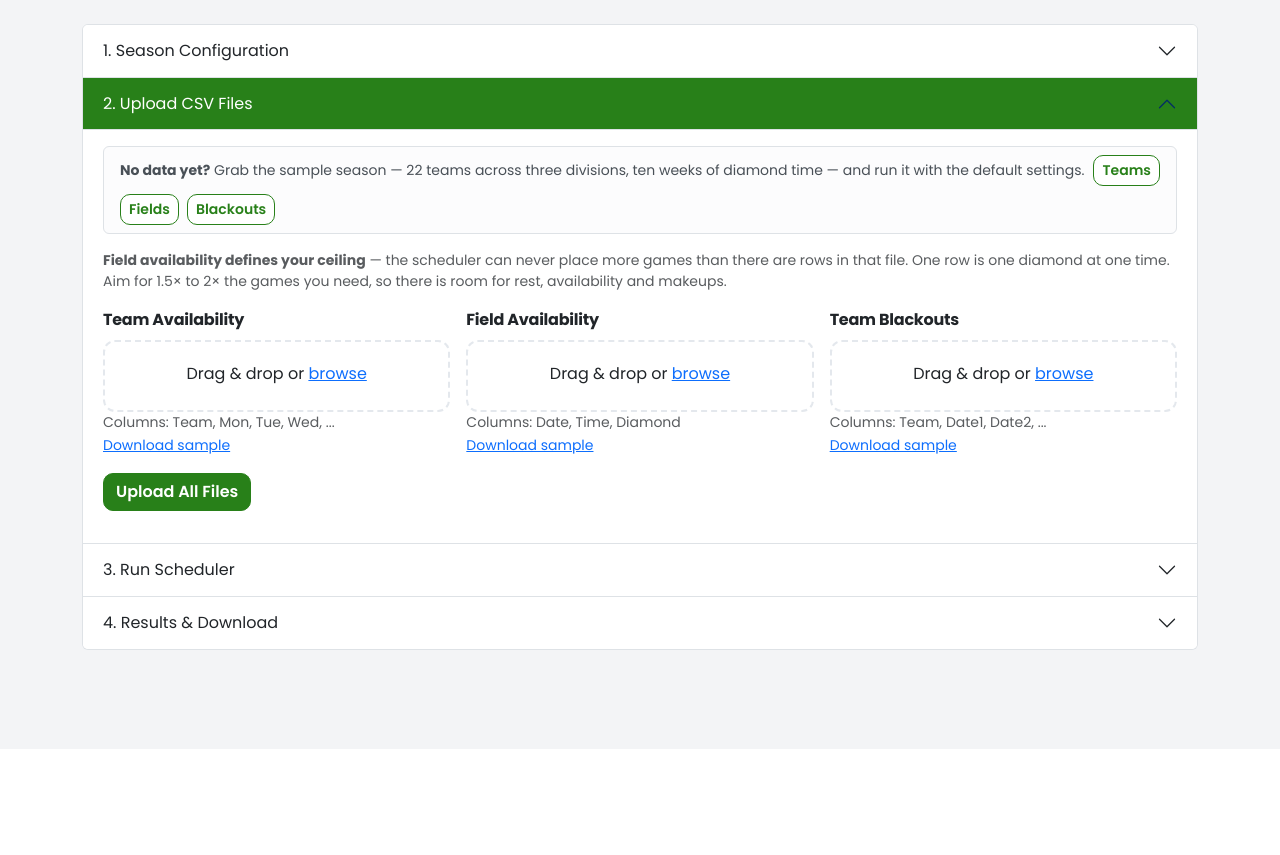
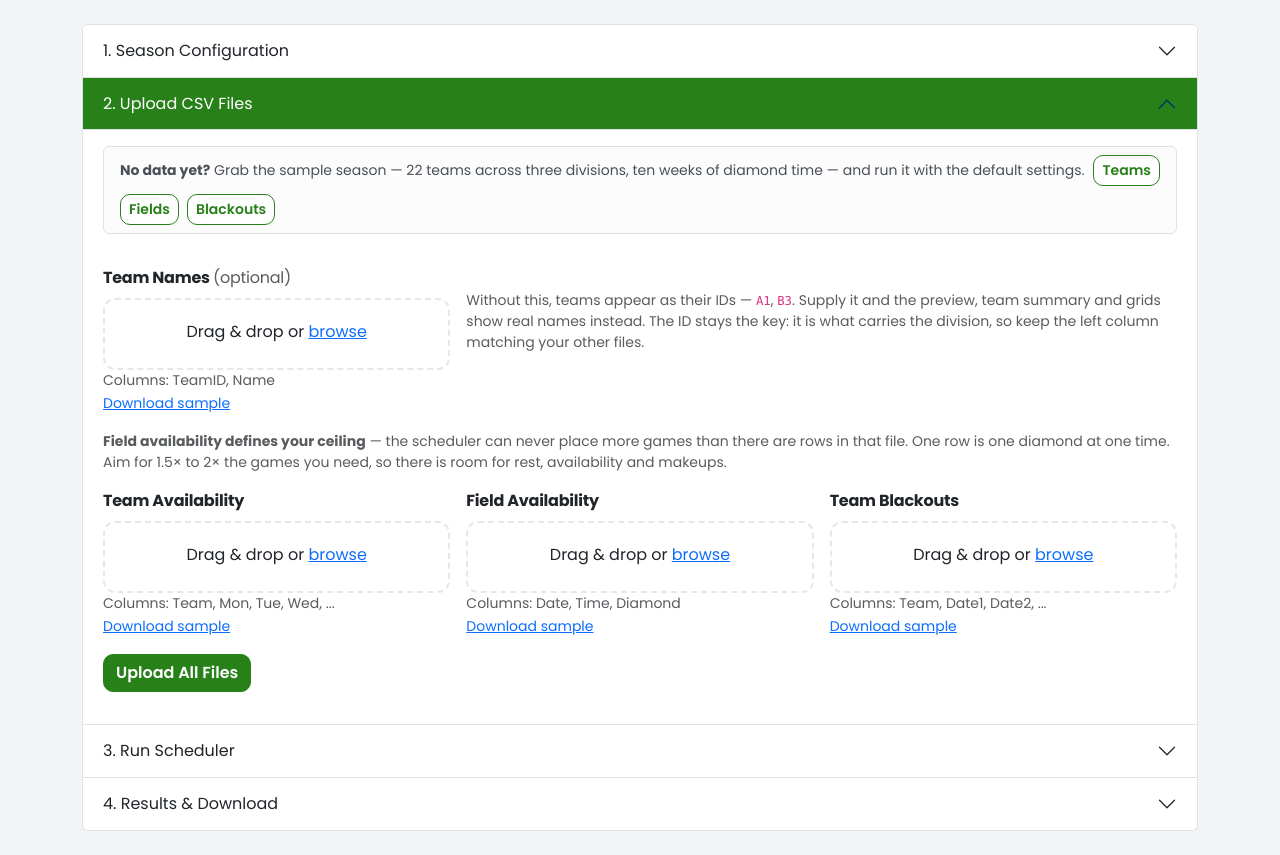
Before and after one commit to jpotter82/wmsl-schedule-builder, a Flask app: page /app in a window 1280 px wide, after a click on "2. Upload CSV Files". Shown: the part 51-906 px from the top of the page. Before the commit the page ends 701 px from the top, so only its background shows below. Run offline with Flask 3, Linux system fonts and the light colour scheme; the visitor is signed in with stand-in values (Sample User, id 1); data that the repository does not hold is empty; some libraries are stand-ins or nearby versions.

Commit message:
Show real team names in the UI, via an optional teams.csv
Reviewing a schedule as A1 vs A4 means translating in your head at every row.
An optional teams.csv maps IDs to names, and the preview, team summary, weekly
grid and matchup matrix use them.

A separate file rather than a column on team_availability.csv, because that
parser treats every cell after the team as a day token and ignores what it does
not recognise -- so "Sunday Sluggers" in a name column would contribute a
phantom Sun to that team's availability.

The ID stays the key. Division is the first character of the team name in
roughly fifteen places in the engine, eight of them inlining home[0] rather
than going through div_of, so names never reach it: they are applied only where
a label is printed. Grids keep the ID on hover and the team summary shows it
alongside, so rows can still be reconciled against the CSVs.

The map rides in the results payload rather than being resolved in the browser,
so the export pass can use the same thing without a second implementation.

Two things only testing found: /api/results returns an explicit whitelist and
silently dropped team_names, and renderTeamStats runs before the assignment did,
so that one table kept showing IDs while the rest showed names.

Names remain entirely optional -- no file means IDs, exactly as before.

Exports still write IDs. That is the follow-up.

Co-Authored-By: Claude Opus 5 <noreply@anthropic.com>

```diff
--- a/app.py
+++ b/app.py
@@ -374,8 +374,15 @@ def upload_csvs():
             return jsonify({'error': f'Missing file: {key}'}), 400
         f.save(str(uploads / f'{key}.csv'))
 
+    # Optional: display names. Absent means teams show as their IDs, as before.
+    optional = []
+    teams_file = request.files.get('teams')
+    if teams_file and teams_file.filename:
+        teams_file.save(str(uploads / 'teams.csv'))
+        optional.append('teams')
+
     summary = {}
-    for key in required:
+    for key in required + optional:
         with open(uploads / f'{key}.csv', encoding='utf-8-sig') as fh:
             lines = fh.readlines()
         summary[key] = {'rows': max(0, len(lines) - 1),
@@ -410,10 +417,16 @@ def start_run():
 
     csv_paths = {k: str(uploads / f'{k}.csv')
                  for k in ('team_availability', 'field_availability', 'team_blackouts')}
+    # Optional, and added after the required-file check below so its absence is
+    # never treated as a missing upload.
+    _teams_csv = uploads / 'teams.csv'
     for key, path in csv_paths.items():
         if not os.path.exists(path):
             run_lock.release()
             return jsonify({'error': f'CSV not uploaded yet: {key}'}), 400
+
+    if _teams_csv.is_file():
+        csv_paths['teams'] = str(_teams_csv)
 
     # Resolve everything that depends on the signed-in user HERE, while the request
     # context still exists. The background thread below has no request context, so
@@ -529,6 +542,7 @@ def run_results():
         'schedule_preview': r.get('schedule_preview', [])[:100],
         'matchup_matrix': r.get('matchup_matrix', {}),
         'weekly_table': r.get('weekly_table', {}),
+        'team_names': r.get('team_names', {}),
         'output_files': r.get('output_files', {}),
         'warnings': r.get('warnings', []),
         'log': r.get('log', ''),
--- a/scheduler_wrapper.py
+++ b/scheduler_wrapper.py
@@ -1,3 +1,4 @@
+import csv
 import io
 import os
 import re
@@ -489,6 +490,40 @@ def _run_attempt(config, loaded, seed):
     }
 
 
+def load_team_names(path):
+    """Read an optional teams.csv mapping team IDs to display names.
+
+    Deliberately a separate file rather than a column on team_availability.csv.
+    That parser treats every cell after the team as a day token and ignores what
+    it does not recognise, so a team called "Sunday Sluggers" would contribute a
+    phantom Sun to its availability.
+
+    The ID stays the scheduler's key. Division is the first character of the ID
+    in roughly fifteen places in the engine, so display names never reach it —
+    they are a presentation layer over the top.
+
+    Returns {} when the file is missing or unreadable: names are optional, and a
+    bad names file must not stop a season being scheduled.
+    """
+    names = {}
+    if not path or not os.path.isfile(path):
+        return names
+    try:
+        with open(path, encoding='utf-8-sig', newline='') as fh:
+            for i, row in enumerate(csv.reader(fh)):
+                if len(row) < 2:
+                    continue
+                team_id, name = row[0].strip(), row[1].strip()
+                # Row 1 is a header; skip it unless it looks like real data.
+                if i == 0 and name.lower() in ('name', 'team name', 'teamname', 'display'):
+                    continue
+                if team_id and name:
+                    names[team_id] = name
+    except (OSError, csv.Error):
+        return {}
+    return names
+
+
 def run_scheduler(config, csv_paths, output_dir, config_name=None, progress=None):
     """Run the scheduler, optionally over several attempts, keeping the best result.
 
@@ -749,6 +784,9 @@ def run_scheduler(config, csv_paths, output_dir, config_name=None, progress=None
         result['schedule_preview'] = preview
         result['matchup_matrix'] = matchup_matrix
         result['weekly_table'] = weekly_table
+        # IDs stay the keys everywhere above; this rides alongside so the UI can
+        # show names without anything downstream having to know about them.
+        result['team_names'] = load_team_names(csv_paths.get('teams'))
 
     except Exception as e:
         tb = traceback.format_exc()
--- a/static/js/app.js
+++ b/static/js/app.js
@@ -403,7 +403,7 @@
   }
 
   function initDropZones() {
-    ['team_availability', 'field_availability', 'team_blackouts'].forEach(function (key) {
+    ['team_availability', 'field_availability', 'team_blackouts', 'teams'].forEach(function (key) {
       var drop = document.getElementById('drop_' + key);
       var input = document.getElementById('file_' + key);
 
@@ -436,6 +436,12 @@
         return;
       }
       fd.append(keys[i], input.files[0]);
+    }
+
+    // Optional, so it is appended only when chosen rather than being required above.
+    var teamsInput = document.getElementById('file_teams');
+    if (teamsInput && teamsInput.files.length) {
+      fd.append('teams', teamsInput.files[0]);
     }
 
     document.getElementById('uploadStatus').innerHTML = '<span class="spinner-border spinner-border-sm"></span> Uploading...';
@@ -569,6 +575,10 @@
           new bootstrap.Collapse(resultsPanel, { toggle: true });
         }
 
+        // Set before anything renders: every table below asks tn() for labels, and
+        // renderTeamStats runs first.
+        teamNames = res.team_names || {};
+
         renderStats(res.stats);
         renderWarnings(res.warnings);
         renderDownloads(res.output_files);
@@ -632,10 +642,22 @@
       var s = perTeam[t];
       var cls = s.total < s.target ? ' class="table-warning"' : '';
       var pd = (s.playable_dates != null) ? s.playable_dates : '-';
-      tbody.innerHTML += '<tr' + cls + '><td>' + t + '</td><td>' + t[0] + '</td><td>' + s.total +
+      // Name in the team column, ID kept alongside so the two can be reconciled
+      // against the CSVs; division still comes from the ID's first character.
+      var label = tn(t) === t ? t : tn(t) + ' <span class="text-muted small">' + t + '</span>';
+      tbody.innerHTML += '<tr' + cls + '><td>' + label + '</td><td>' + t[0] + '</td><td>' + s.total +
         '</td><td>' + s.target + '</td><td>' + s.home + '</td><td>' + s.away +
         '</td><td>' + s.dh_days + '</td><td>' + pd + '</td></tr>';
     });
+  }
+
+  // Display names from an optional teams.csv. IDs remain the keys in every
+  // payload -- division is the first character of the ID, and the grids group and
+  // sort on it -- so this is applied only where a name is printed.
+  var teamNames = {};
+
+  function tn(id) {
+    return (teamNames && teamNames[id]) || id;
   }
 
   // State mapping for the weekly grid, kept as a pure function so the
@@ -685,7 +707,7 @@
     wt.teams.forEach(function (t) {
       var counts = wt.counts[t] || [];
       var target = (wt.soft_target && wt.soft_target[t]) || 2;
-      var row = '<tr><td class="row-head">' + t + '</td>';
+      var row = '<tr><td class="row-head" title="' + t + '">' + tn(t) + '</td>';
       var total = 0;
       counts.forEach(function (c, i) {
         total += c;
@@ -741,7 +763,7 @@
 
     // Body rows
     teams.forEach(function (rowTeam) {
-      var row = '<tr><td class="row-head">' + rowTeam + '</td>';
+      var row = '<tr><td class="row-head" title="' + rowTeam + '">' + tn(rowTeam) + '</td>';
       teams.forEach(function (colTeam, i) {
         var sep = (i > 0 && divs[colTeam] !== divs[teams[i - 1]]) ? ' divsep' : '';
         if (rowTeam === colTeam) {
@@ -763,8 +785,8 @@
     preview.forEach(function (g) {
       tbody.innerHTML += '<tr><td>' + g.date + '</td><td>' + g.day + '</td><td>' + g.time +
         '</td><td>' + g.field + '</td><td><span class="badge bg-primary badge-div">' + g.home_div +
-        '</span> ' + g.home + '</td><td><span class="badge bg-secondary badge-div">' + g.away_div +
-        '</span> ' + g.away + '</td></tr>';
+        '</span> ' + tn(g.home) + '</td><td><span class="badge bg-secondary badge-div">' + g.away_div +
+        '</span> ' + tn(g.away) + '</td></tr>';
     });
   }
 
--- a/templates/index.html
+++ b/templates/index.html
@@ -384,7 +384,31 @@
               <a class="btn btn-sm btn-ghost" download
                  href="{{ url_for('static', filename='samples/team_blackouts.csv') }}">Blackouts</a>
             </div>
-            <p class="small text-muted">
+            <div class="row g-3 mt-1">
+              <div class="col-md-4">
+                <label class="form-label fw-bold">
+                  Team Names <span class="text-muted fw-normal">(optional)</span>
+                </label>
+                <div class="file-drop" id="drop_teams">
+                  <input type="file" accept=".csv" class="d-none" id="file_teams">
+                  <div>Drag &amp; drop or <a href="#" onclick="document.getElementById('file_teams').click();return false">browse</a></div>
+                  <div class="filename mt-1" id="fname_teams"></div>
+                </div>
+                <small class="text-muted d-block">Columns: TeamID, Name</small>
+                <a class="small" download
+                   href="{{ url_for('static', filename='samples/teams.csv') }}">Download sample</a>
+              </div>
+              <div class="col-md-8">
+                <p class="small text-muted mb-0 mt-md-4">
+                  Without this, teams appear as their IDs — <code>A1</code>, <code>B3</code>.
+                  Supply it and the preview, team summary and grids show real names instead.
+                  The ID stays the key: it is what carries the division, so keep the left
+                  column matching your other files.
+                </p>
+              </div>
+            </div>
+
+            <p class="small text-muted mt-3">
               <strong>Field availability defines your ceiling</strong> — the scheduler can
               never place more games than there are rows in that file. One row is one
               diamond at one time. Aim for 1.5&times; to 2&times; the games you need, so
```
Also changed, not shown: static/samples/teams.csv (added, +23 -0 lines).
